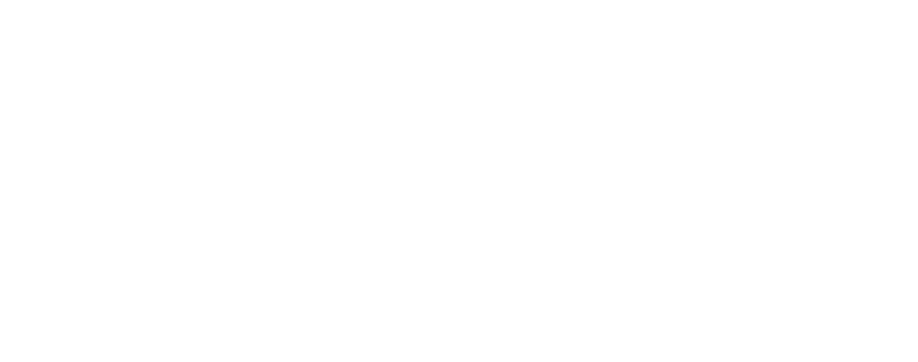
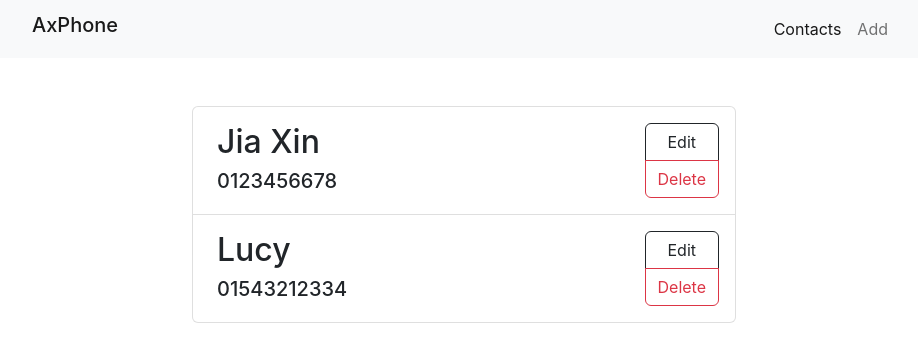
Before and after one commit to eujiaxin/axphone-frontend, a React (Create React App) app: page / in a window 1280 px wide. Before the commit this address had no page. Shown: the top 362 px of the page, without its empty margins (176-1094 px from the left). Built offline with nearby package versions, Linux system fonts and the light colour scheme.

Commit message:
Fix homepage route

```diff
--- a/src/components/Navbar.js
+++ b/src/components/Navbar.js
@@ -8,7 +8,7 @@ const Navbar = () => {
 
                 <ul className="nav navbar-nav d-flex">
                     <li className="nav-item">
-                        <a className="nav-link active" href="/contact-list">
+                        <a className="nav-link active" href="/">
                             Contacts
                         </a>
                     </li>
--- a/src/index.js
+++ b/src/index.js
@@ -11,7 +11,7 @@ root.render(
     <React.StrictMode>
         <BrowserRouter>
             <Routes>
-                <Route path="/contact-list" element={<ContactPage />} />
+                <Route path="/" element={<ContactPage />} />
                 <Route path="/create-contact" element={<CreatePage />} />
             </Routes>
         </BrowserRouter>
```
